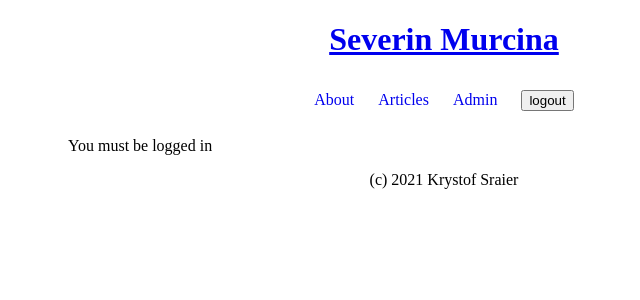
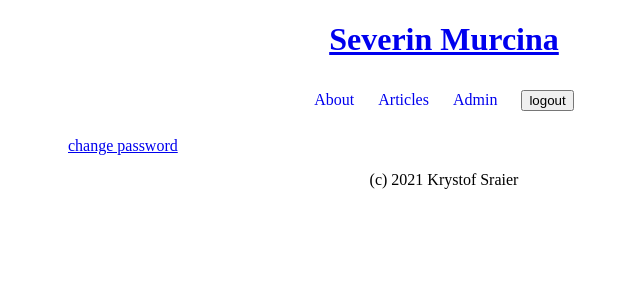
Before and after one commit to KrystofSraier/flask_project, a Flask app: page /admin/ in a window 1280 px wide. Shown: the top 300 px of the page, without its empty margins (196-836 px from the left). Run offline with Flask 2, Linux system fonts and the light colour scheme; the visitor is signed in with stand-in values (Sample User, id 1).

Commit message:
password hash

```diff
--- a/mdblog/app.py
+++ b/mdblog/app.py
@@ -15,6 +15,7 @@ from wtforms.validators import InputRequired
 
 from .models import db
 from .models import Article
+from .models import User
 
 import os
 
@@ -36,6 +37,10 @@ class LoginForm(FlaskForm):
 class ArticleForm(FlaskForm):
     title = StringField("Title", validators=[InputRequired()])
     content = TextAreaField("Content")
+
+class ChangePasswordForm(FlaskForm):
+    old_password = PasswordField("Old password", validators=[InputRequired()])
+    new_password = PasswordField("New password", validators=[InputRequired()])
 
 
 ## CONTROLLERS
@@ -116,8 +121,8 @@ def edit_article(art_id):
     if article:
         edit_form = ArticleForm(request.form)
         if edit_form.validate():
-            article.title = edit.form.title.data
-            article.content = edit.form.content.data
+            article.title = edit_form.title.data
+            article.content = edit_form.content.data
             db.session.add(article)
             db.session.commit()
             flash("Edit saved", "alert-success")
@@ -136,9 +141,9 @@ def view_login():
 def login_user():
     login_form = LoginForm(request.form)
     if login_form.validate():
-        if login_form.username.data == flask_app.config["USERNAME"] and \
-                login_form.password.data == flask_app.config["PASSWORD"]:
-            session["logged"] = True
+        user = User.query.filter_by(username = login_form.username.data).first()
+        if user and user.check_password (login_form.password.data):
+            session["logged"] = user.username
             flash("Login successful", "alert-success")
             return redirect(url_for("view_admin"))
         else:
@@ -148,6 +153,34 @@ def login_user():
         for error in login_form.errors:
             flash("{} is missing".format(error), "alert-danger")
         return redirect(url_for("view_login"))
+
+@flask_app.route("/changepassword/", methods=["GET"])
+def view_change_password():
+    if "logged"  not in session:
+        return redirect(url_for("view_login"))
+    form = ChangePasswordForm()
+    return render_template("change_password.jinja", form=form)
+
+@flask_app.route("/changepassword/", methods=["POST"])
+def change_password():
+    if "logged"  not in session:
+        return redirect(url_for("view_login"))
+    form = ChangePasswordForm(request.form)
+    if form.validate():
+        user = User.query.filter_by(username = session ["logged"]).first()
+        if user and user.check_password(form.old_password.data):
+            user.set_password(form.new_password.data)
+            db.session.add(user)
+            db.session.commit()
+            flash ("Password changed", "alert-success")
+            return redirect(url_for("view_admin"))
+        else:
+            flash ("Invalid credentials", "alert-danger")
+            return render_template("change_password.jinja", form=form)
+    else:
+        for error in form.errors:
+            flash ("{} is missing".format(error), "alert-danger")
+        return render_template("change_password.jinja", form=form)
 
 @flask_app.route("/logout/", methods=["POST"])
 def logout_user():
@@ -161,3 +194,10 @@ def init_db(app):
     with app.app_context():
         db.create_all()
         print("database inicialized")
+
+        default_user = User(username="admin")
+        default_user.set_password("admin")
+
+        db.session.add(default_user)
+        db.session.commit()
+        print ("created")
--- a/mdblog/templates/admin.jinja
+++ b/mdblog/templates/admin.jinja
@@ -5,5 +5,5 @@
 
 
 {% block main %}
-You must be logged in
+	<a href = "{{ url_for("view_change_password")}}"> change password </a>
 {% endblock%}
```
Also changed, not shown: mdblog/models.py (+8 -0 lines), mdblog/templates/change_password.jinja (added, +20 -0 lines).
